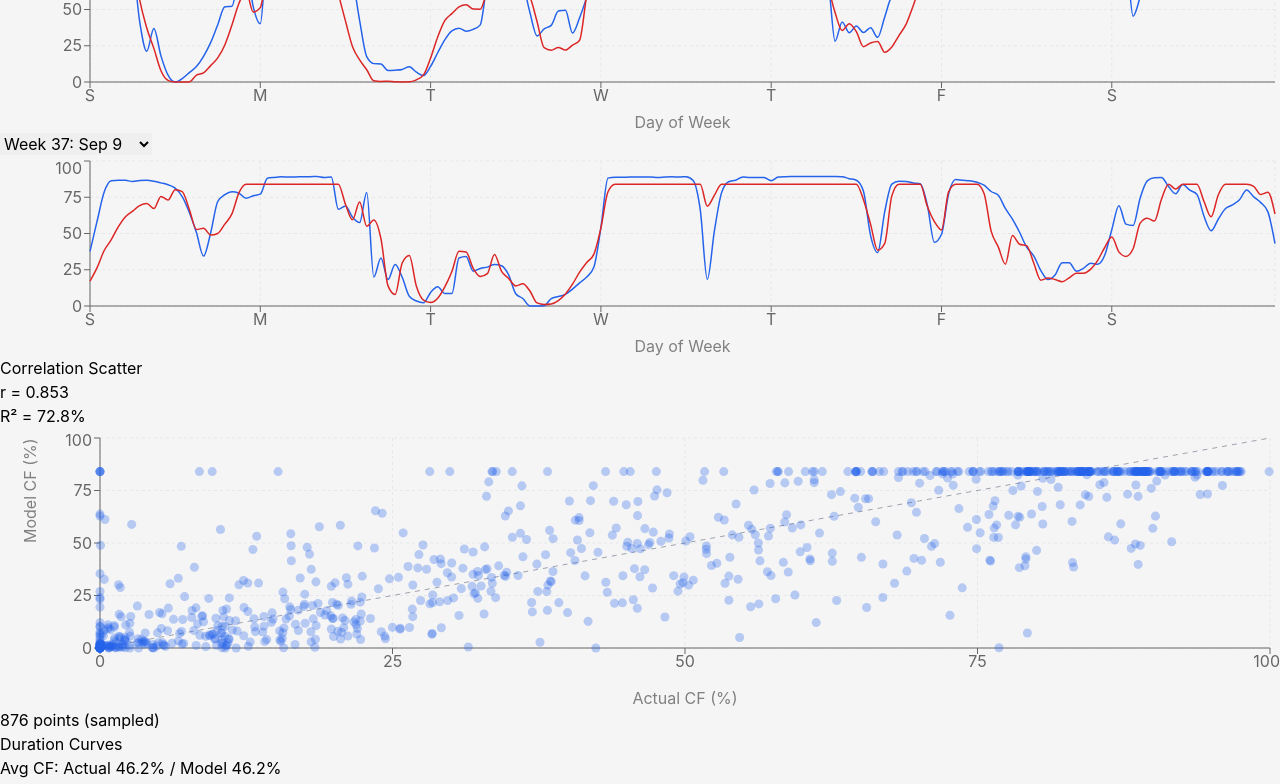
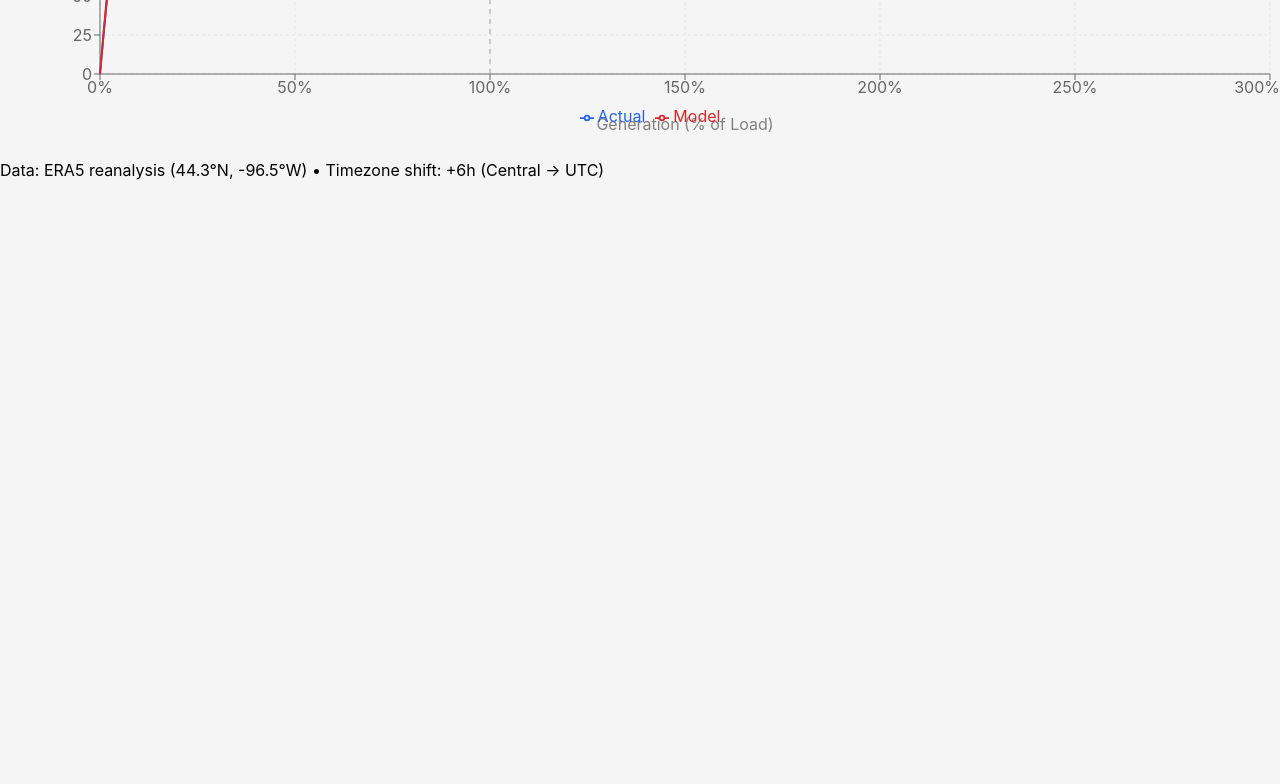
Before and after one commit to NathanDIyer/wind-validation-dashboard, a React (Vite) app: page / in a window 1280 px wide. Shown: the part 740-1524 px from the top of the page. After the commit the page ends 922 px from the top, so only its background shows below. Built offline with nearby package versions, Linux system fonts and the light colour scheme.

Commit message:
Simplify to only show Capacity Sweep chart
Remove Weekly Comparison, Scatter Plot, and Duration Curves.
Streamlined layout with just Parameters + Capacity Sweep.

Co-Authored-By: Claude Opus 4.5 <noreply@anthropic.com>

```diff
--- a/src/App.jsx
+++ b/src/App.jsx
@@ -1,10 +1,6 @@
 import React, { useState, useEffect, useMemo, useCallback } from 'react'
 import ParameterPanel from './components/ParameterPanel'
-import WeeklyComparison from './components/WeeklyComparison'
-import ScatterPlot from './components/ScatterPlot'
-import DurationCurves from './components/DurationCurves'
 import CapacitySweep from './components/CapacitySweep'
-import { applyPowerCurve, extrapolateWindSpeed } from './utils/powerCurve'
 import { calculateCorrelation, mean } from './utils/calculations'
 import { DEFAULT_PARAMS, OPTIMAL_PARAMS } from './utils/constants'
 
@@ -140,10 +136,10 @@ function App() {
       </header>
 
       {/* Main content */}
-      <main className="max-w-7xl mx-auto px-4 py-6">
+      <main className="max-w-4xl mx-auto px-4 py-6">
         <div className="flex gap-6">
           {/* Left sidebar - Parameters */}
-          <div className="w-64 flex-shrink-0">
+          <div className="w-56 flex-shrink-0">
             <ParameterPanel
               params={params}
               onParamChange={handleParamChange}
@@ -151,18 +147,8 @@ function App() {
             />
           </div>
 
-          {/* Right content - Charts */}
-          <div className="flex-1 space-y-6">
-            {/* Weekly comparison */}
-            <WeeklyComparison actualCF={actualCF} modelCF={modelCF} />
-
-            {/* Scatter and Duration side by side */}
-            <div className="grid grid-cols-2 gap-6">
-              <ScatterPlot actualCF={actualCF} modelCF={modelCF} stats={stats} />
-              <DurationCurves actualCF={actualCF} modelCF={modelCF} stats={stats} />
-            </div>
-
-            {/* Capacity sweep */}
+          {/* Right content - Capacity Sweep */}
+          <div className="flex-1">
             <CapacitySweep actualCF={actualCF} modelCF={modelCF} />
           </div>
         </div>
```
